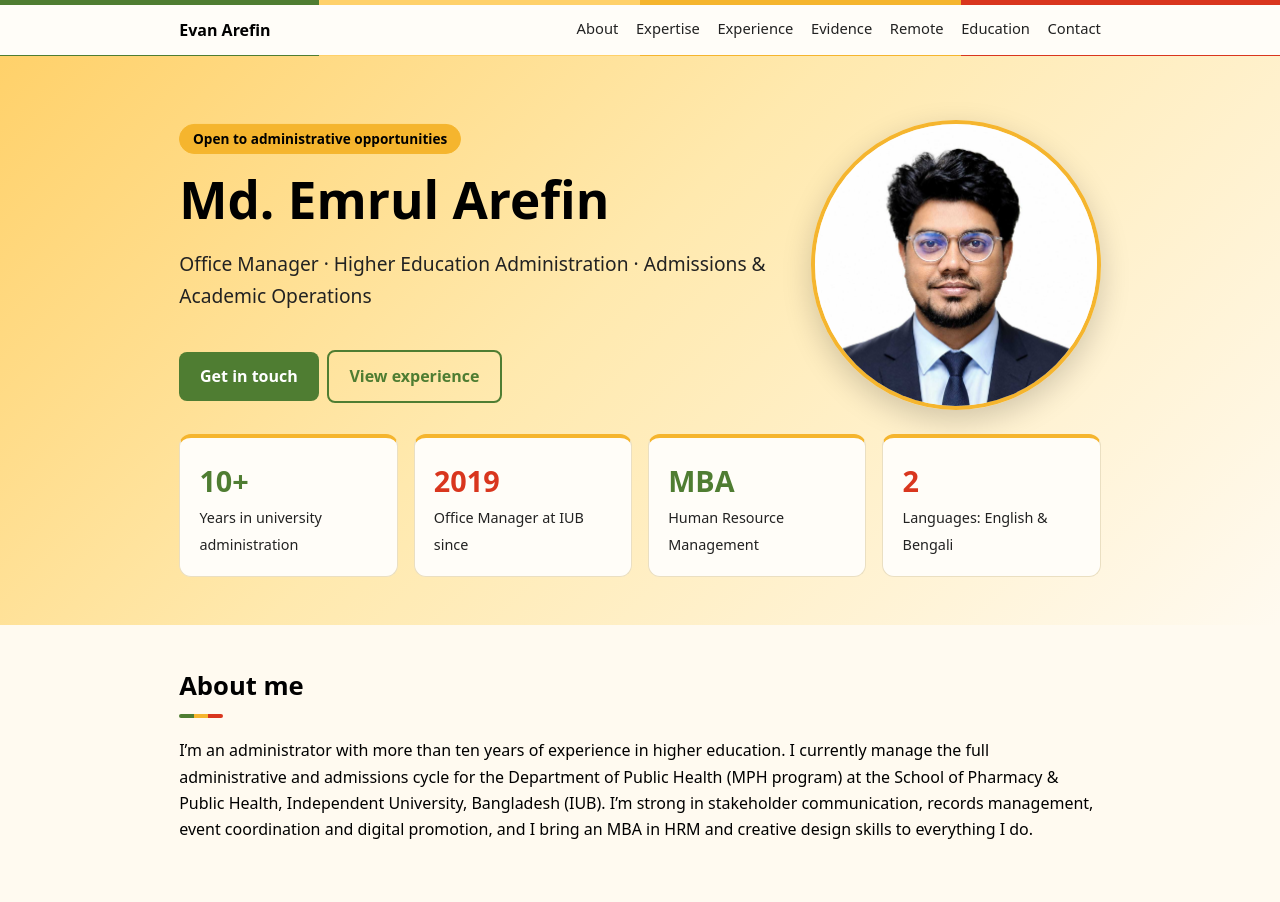
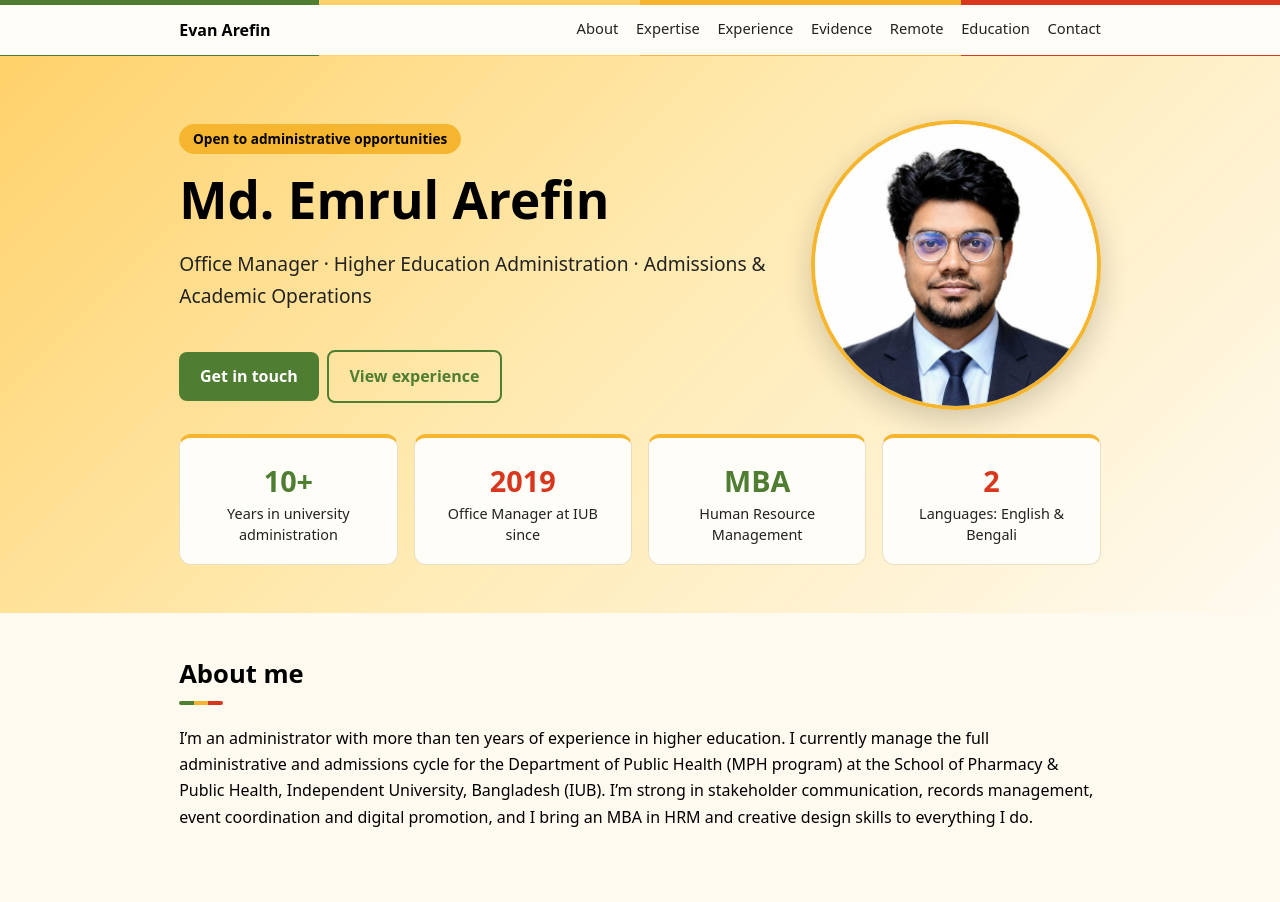
Before and after one commit to emrularefin/emrularefin.github.io, a plain HTML site: page index.html in a window 1280 px wide. Shown: the top 902 px of the page. Drawn offline with Linux system fonts and the light colour scheme; no server answers.

Commit message:
Add center alignment for statistics section

```diff
--- a/index.html
+++ b/index.html
@@ -120,6 +120,8 @@ footer{border-top:5px solid;border-image:linear-gradient(90deg,var(--g) 0 25%,va
 .soc-row a{display:inline-block;padding:.45rem 1rem;border-radius:99px;background:var(--y);color:#000;text-decoration:none;font-weight:600;font-size:.9rem;transition:transform .25s,background .25s,color .25s}
 .soc-row a:hover{background:var(--g);color:#fff;transform:translateY(-3px)}
 @media(max-width:640px){.soc-row a{flex:1 1 40%;text-align:center}}
+ .stat{text-align:center}
+.stat span{display:block;line-height:1.4}
 </style>
 </head>
 <body>
```
